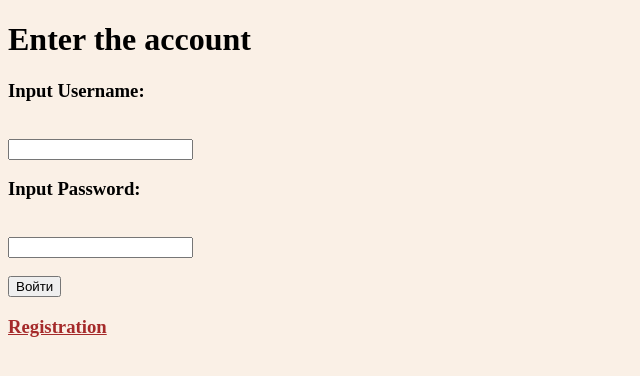
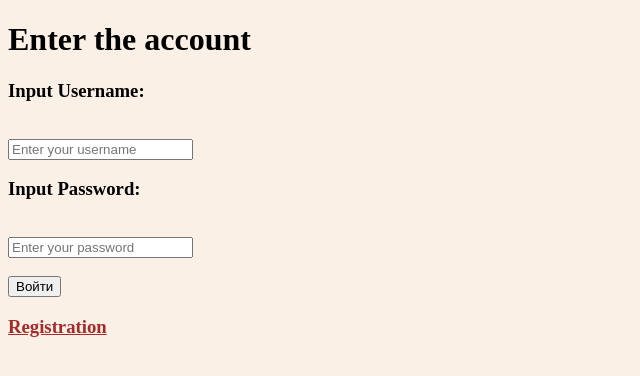
Before and after one commit to tatyanamamontova/myFinance, a Django app: page /login/ in a window 1280 px wide. Shown: the top 376 px of the page, without its empty margins (0-640 px from the left). Run offline with Django 3.2, Linux system fonts and the light colour scheme.

Commit message:
Something

```diff
--- a/finance/templates/login.html
+++ b/finance/templates/login.html
@@ -6,9 +6,9 @@
    <form action="{% url 'login' %}" method="post">
        {% csrf_token %}
         <h3>Input Username:</h3><br/>
-        <input name="username" type="text"><br/>
+        <input name="username" type="text" required placeholder="Enter your username"><br/>
         <h3>Input Password:</h3><br/>
-        <input name="password" type="password"><br/>
+        <input name="password" type="password" required placeholder="Enter your password"><br/>
       <br/>
       <input value="Войти" type="submit">
       <h3><a href="{% url 'registration' %}">Registration</a></h3>
```
